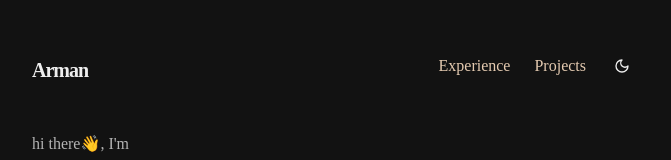
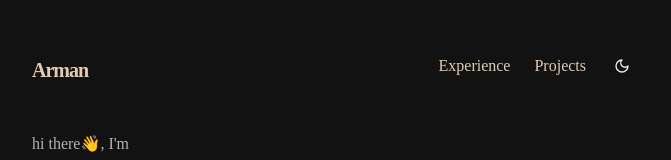
Before and after one commit to itsarman001/Portfolio, a React (Vite) app: page / in a window 1280 px wide. Shown: the top 160 px of the page, without its empty margins (304-975 px from the left). Built offline with nearby package versions, Linux system fonts and the light colour scheme.

Commit message:
Fix: Logo Color

```diff
--- a/src/components/Logo.jsx
+++ b/src/components/Logo.jsx
@@ -2,7 +2,7 @@ export const Logo = ({ onClick }) => {
   return (
     <h1
       onClick={onClick}
-      className="tracking-tighter font-bold text-xl cursor-pointer"
+      className="tracking-tighter font-bold text-xl text-primary/90 cursor-pointer"
     >
       Arman
     </h1>
```
